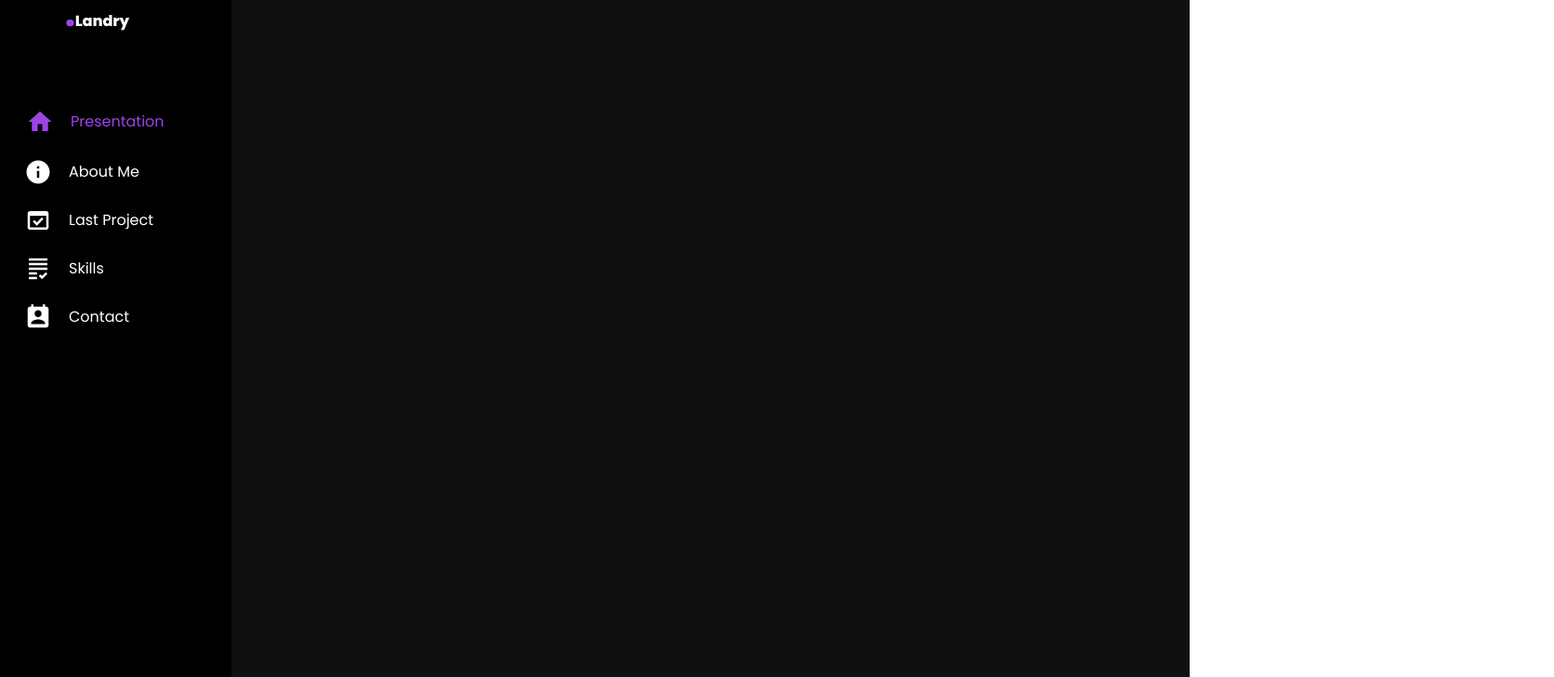
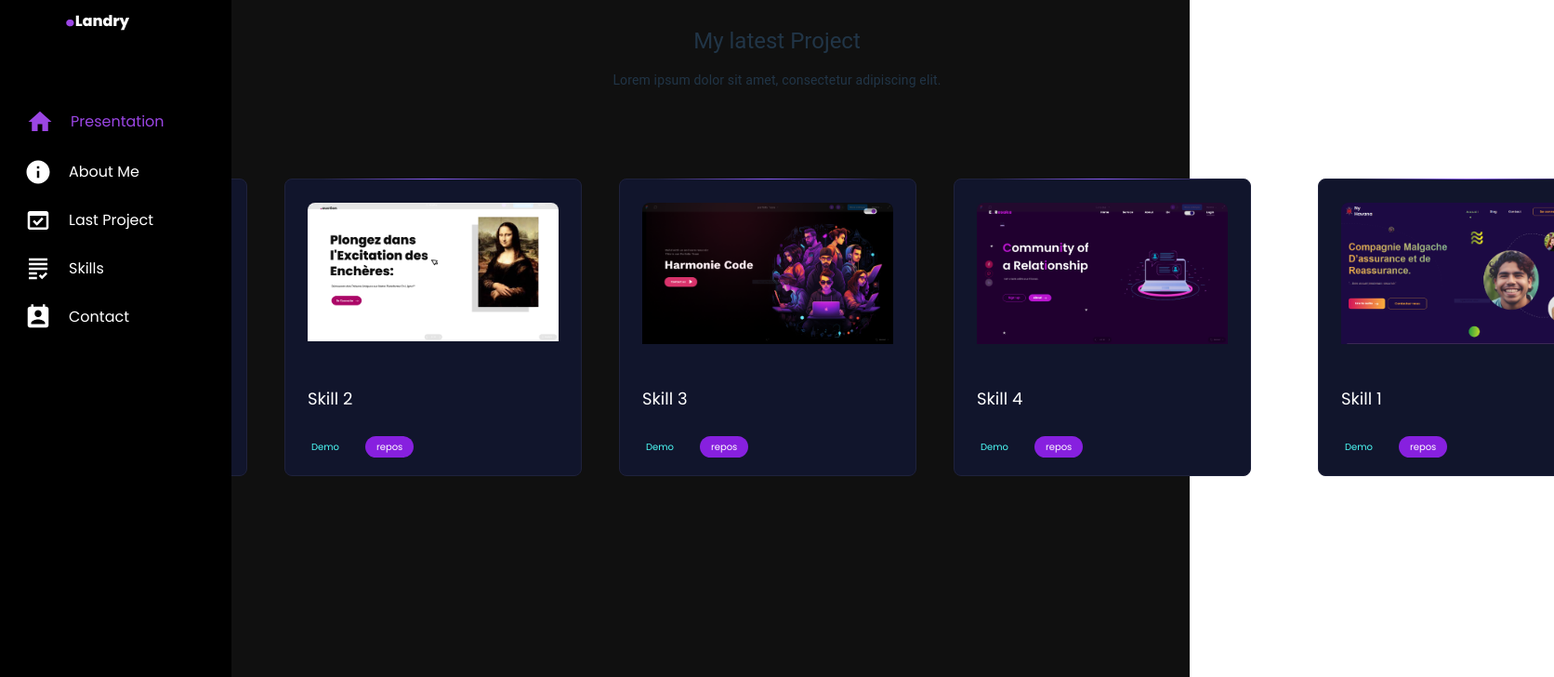
Before and after one commit to rakotoarisonlandry/Portfolio, a React (Vite) app: page /project in a window 1280 px wide. Shown: the top 728 px of the page at 93% size, 1672 px wide, since content can reach past the window. Built offline with nearby package versions, Linux system fonts and the light colour scheme.

Commit message:
Page added

```diff
--- a/src/pages/LatestProject/LastProject.jsx
+++ b/src/pages/LatestProject/LastProject.jsx
@@ -1,9 +1,91 @@
-import React from 'react'
+import { Box, Typography } from "@mui/material";
+import React from "react";
+import Marquee from "react-fast-marquee";
+import { Link } from "react-router-dom";
+const skillsImage = (skill) => {
+  return { src: skill.img };
+};
 
 function LastProject() {
+  const skillsData = [
+    {
+      index: "1",
+      img: "/assets/img/Blog.PNG", // Ensure the image path is correct relative to your public folder
+      title: "Skill 1",
+    },
+    {
+      index: "2",
+      img: "/assets/img/IHM.PNG", // Ensure the image path is correct relative to your public folder
+      title: "Skill 2",
+    },
+    {
+      index: "3",
+      img: "/assets/img/team.PNG", // Ensure the image path is correct relative to your public folder
+      title: "Skill 3",
+    },
+    {
+      index: "4",
+      img: "/assets/img/chatt.PNG", // Ensure the image path is correct relative to your public folder
+      title: "Skill 4",
+    },
+  ];
+
   return (
-    <div>LastProject</div>
-  )
+    <Box className="h-[100vh]">
+      <Box className=" text-center pt-7 pb-4">
+        <Typography variant="h5" >My latest Project</Typography>
+      </Box>
+      <Box className=" pb-7 text-center">
+        <Typography variant="body2"  >
+          Lorem ipsum dolor sit amet, consectetur adipiscing elit.
+        </Typography>
+      </Box>
+      <Box className="w-[184vh] h-96 ml-[200px]  my-12">
+        <Marquee
+          gradient={false}
+          speed={50}
+          pauseOnHover={true}
+          pauseOnClick={true}
+          delay={0}
+          play={true}
+          direction="left"
+        >
+          {skillsData.map((skill) => (
+            <Box
+              className="w-24 min-w-fit h-80 flex flex-col items-center justify-center transition-all duration-500 m-3 sm:m-5 rounded-lg group relative hover:scale-[0.98] cursor-pointer"
+              key={skill.index}
+            >
+              <Box className="h-full w-80 rounded-lg border border-[#1f223c] bg-[#11152c] shadow-none shadow-gray-50 group-hover:border-violet-500 transition-all duration-500">
+                <Box className="flex -translate-y-[1px] justify-center">
+                  <Box className="w-3/4">
+                    <Box className="h-[1px] w-full bg-gradient-to-r from-transparent via-violet-500 to-transparent" />
+                  </Box>
+                </Box>
+                <Box className="flex flex-col  gap-3 p-6">
+                  <Box className="h-8 sm:h-10">
+                    <img
+                      src={skill.img}
+                      alt={skill.title}
+                      className="rounded-lg w-[100%] h-auto pb-9"
+                    />
+                  </Box>
+                  <p className="text-white text-sm sm:text-lg pt-[145px]">{skill.title}</p>
+                </Box>
+                <Box className="mx-7 flex space-x-7">
+                  <Box>
+                    <Link className="text-[#4CFBF6] text-[10px]">Demo</Link>
+                  </Box>
+                  <Box className=" ">
+                    <Link className="text-[10px] text-[#fff] pt-1 pb-1 pl-3 pr-3 hover:bg-[#4CFBF6] hover:text-black rounded-xl bg-[#8720DF]">repos</Link>
+                  </Box>
+                </Box>
+              </Box>
+            </Box>
+          ))}
+        </Marquee>
+      </Box>
+    </Box>
+  );
 }
 
-export default LastProject
+export default LastProject;
```
